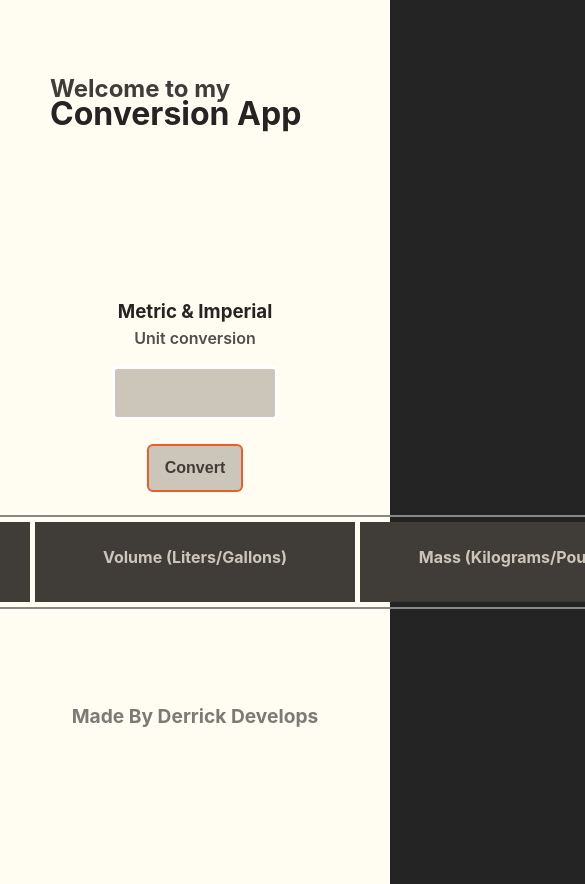
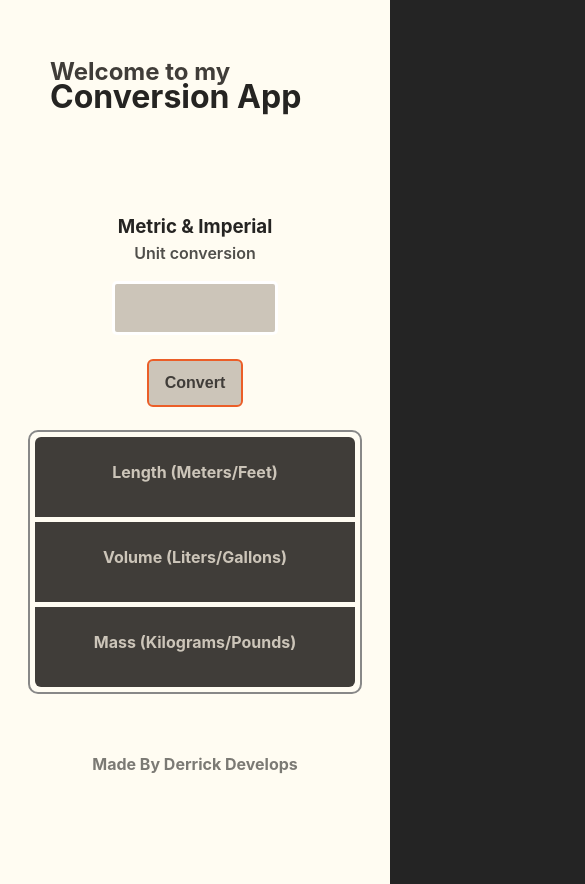
Before and after one commit to DerrickDevelops/2.0-Conversion-App, a React (Vite) app: page / in a window 390 px wide. Shown: the top 884 px of the page, 585 px wide, since content can reach past the window. Built offline with nearby package versions, Linux system fonts and the light colour scheme.

Commit message:
Mobile Ui changes
Adjusted table for better Ui on mobile as well as font-sizes

```diff
--- a/index.html
+++ b/index.html
@@ -9,7 +9,6 @@
   <body>
     <div id="root"></div>
     <script type="module" src="/src/main.jsx"></script>
-    <script src="/src/conversion.js"></script>
 
   </body>
 </html>
--- a/src/App.css
+++ b/src/App.css
@@ -129,3 +129,30 @@ h6 {
   opacity: 60%;
   color: #252422;
 }
+
+@media only screen and (max-width: 600px) {
+  .results-container {
+    display: flex;
+    gap: 5px;
+    flex-direction: column;
+    padding: 5px;
+    border: 2px solid #888;
+    border-radius: 10px;
+  }
+
+  .length {
+    border-radius: 6px 6px 0 0;
+  }
+
+  .mass {
+    border-radius: 0 0 6px 6px;
+  }
+
+  h6 {
+    margin-top: 1rem;
+    font-size: 1rem;
+    opacity: 60%;
+    color: #252422;
+  }
+
+}
--- a/src/App.jsx
+++ b/src/App.jsx
@@ -8,8 +8,6 @@ import MainContent from './Content.jsx'
 import Footer from './Footer.jsx'
 
 function App() {
-  // const [count, setCount] = useState(0)
-
   return (
     <>
       <div className="container">
--- a/src/Content.jsx
+++ b/src/Content.jsx
@@ -31,7 +31,7 @@ const MainContent = () => {
             <div className="inputbox-container">
                 <h3>Metric & Imperial</h3>
                 <p>Unit conversion</p>
-                <input type="number" id="inputvalue" value={inputValue} onChange={handleInputChange} /><br />
+                <input type="number" id="inputvalue" value={inputValue} onChange={handleInputChange} inputMode='numeric'/><br />
                 <button className="convertbtn" id="btn" onClick={handleConvert}>Convert</button>
             </div>
             <div className="results-container">
```
Also changed, not shown: src/conversion.js (deleted, +0 -37 lines).
